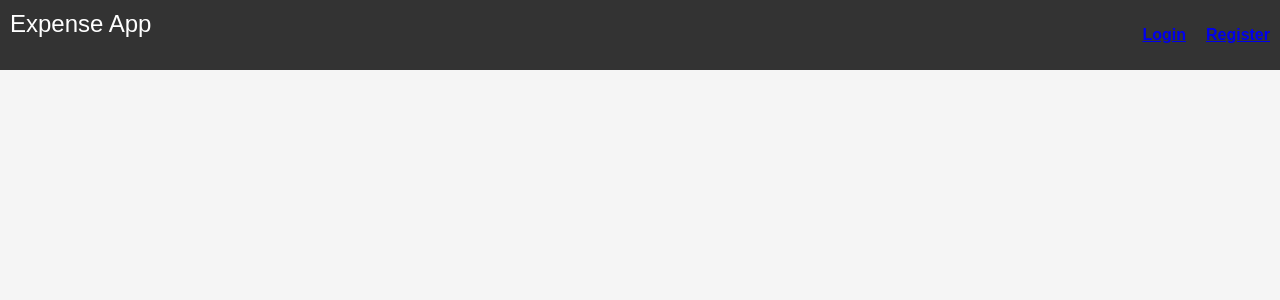
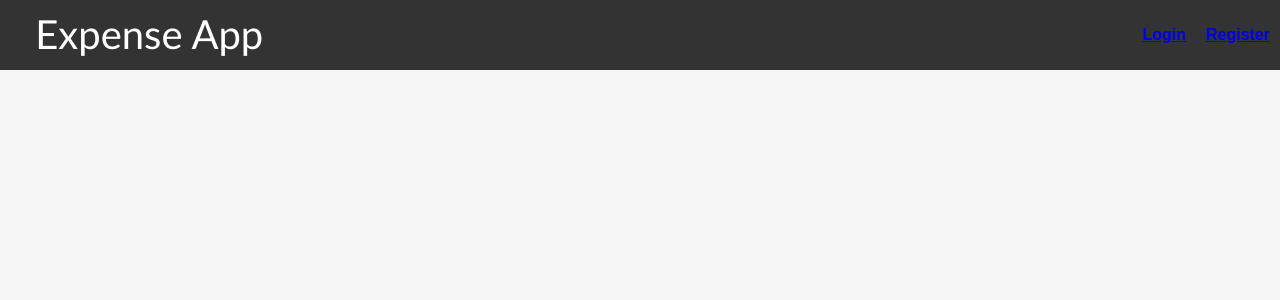
Before and after one commit to andriSyazwan/ExpenseTrackingApp, a React (Create React App) app in the folder ExpenseAppReact/: page / in a window 1280 px wide. Shown: the top 300 px of the page. Built offline with nearby package versions, Linux system fonts and the light colour scheme.

Commit message:
Changed navbar styling

```diff
--- a/ExpenseAppReact/src/Styles/LoginNavbar.css
+++ b/ExpenseAppReact/src/Styles/LoginNavbar.css
@@ -7,7 +7,9 @@
   }
 
   .logo {
-    font-size: 1.5rem;
+    font-size: 2.5rem;
+    font-family: 'Trebuchet MS', 'Lucida Sans Unicode', 'Lucida Grande', 'Lucida Sans', Arial, sans-serif;
+    padding-left: 2%;
   }
 
   .nav-links {
@@ -23,5 +25,5 @@
   }
 
   li :visited{
-    color:blue;
+    color:#4caf50;
   }
```
